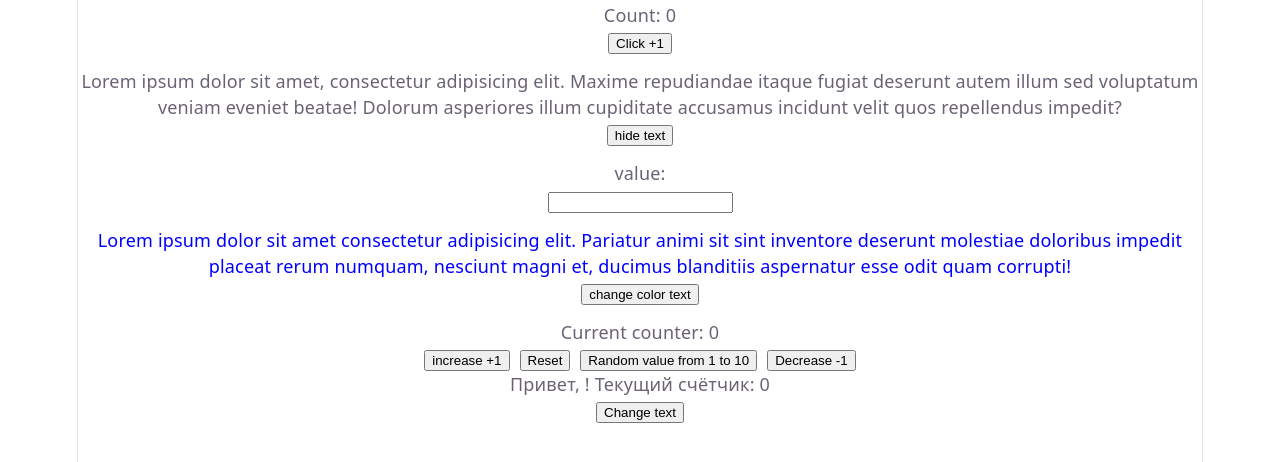
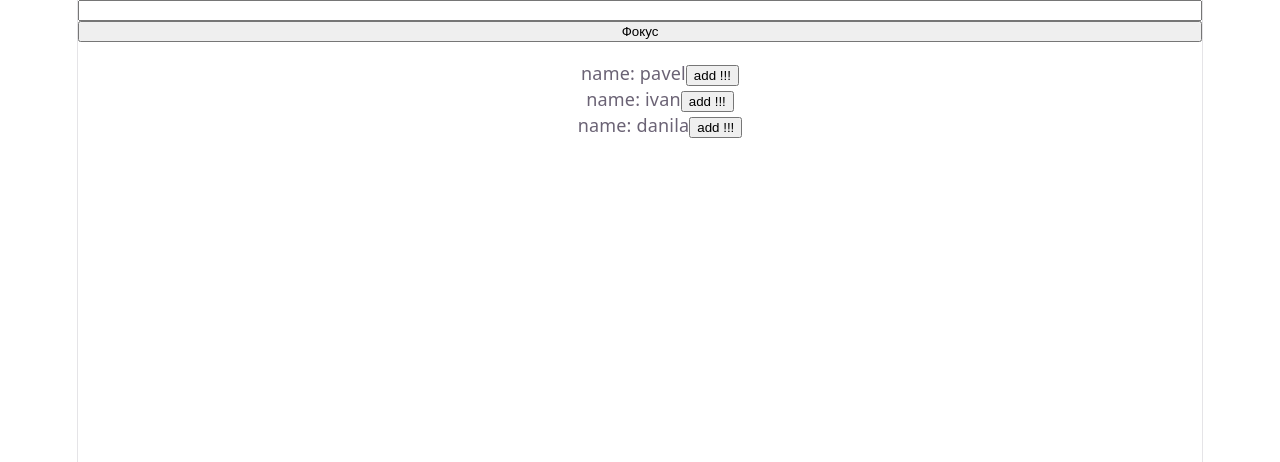
Before and after one commit to yermalovichsviataslau/rrr, a React (Vite) app: page / in a window 1280 px wide. Shown: the top 462 px of the page. Built offline with nearby package versions, Linux system fonts and the light colour scheme.

Commit message:
completed the tasks

```diff
--- a/src/App.jsx
+++ b/src/App.jsx
@@ -1,36 +1,34 @@
-import { useState } from 'react'
+import { useRef, useState } from 'react'
 import './App.css'
-import ColorText from './components/ColorText'
-import Counter from './components/Counter'
-import LiveInput from './components/LiveInput'
-import ParentComponent from './components/ParentComponent'
-import ToggleText from './components/ToggleText'
+import List from './components/List'
 
 function App() {
-  const [name, setName] = useState('')
+  const [list, setList] = useState([
+    { id: 1, name: 'pavel'},
+    { id: 2, name: 'ivan'},
+    { id: 3, name: 'danila'},
+  ])
 
+  const[val, setVal] = useState('')
+  const inputRef = useRef()
 
+  const focusInput = ()=>{
+    inputRef.current.focus()
+  }
 
+  const addItem = (e) =>{
+    if(e.key=== 'Enter' && val.trim() !== ''){
+      setList(prevItem => [...prevItem, {id: prevItem.length + 1, name: e.target.value}])
+      setVal('')
+    }
 
-  const style = {
-    border: '2px solid white',
-    marginBottom: '10px',
-    bittonRight: '10px'
-
-  }
-  const styleBtn ={
-    marginRight: '10px'
   }
 
   return (
     <>
-      <Counter style={style} />
-      <ToggleText style={style}/>
-      <LiveInput style={style} name={name} setName={setName}/>
-      <ColorText style={style}/>
-
-      <ParentComponent style={style} styleBtn={styleBtn} name={name} setName={setName}/>
-
+      <input ref={inputRef} type="text" onKeyDown={addItem} value={val} onChange={e=> setVal(e.target.value)}/>
+      <button onClick={focusInput}>Фокус</button>
+      <List arr={list} setList={setList} />
     </>
   )
 }
--- a/src/components/ChildComponent.jsx
+++ /dev/null
@@ -1,7 +0,0 @@
-function ChildComponent({ name, counter }) {
-  return (
-    <p>Привет, {name}! Текущий счётчик: {counter}</p>
-  )
-}
-
-export default ChildComponent
--- a/src/components/ColorText.jsx
+++ /dev/null
@@ -1,21 +0,0 @@
-import { useState } from "react"
-
-function ColorText({style}){
-  const [color, setCoolor] = useState('blue')
-
-  const handleClick = () =>{
-    setCoolor(color === 'blue' ? 'green' : 'blue')
-  }
-
-  const colorForP = {
-    color: color
-  }
-  return(
-    <div style={style}>
-      <p style={colorForP}>Lorem ipsum dolor sit amet consectetur adipisicing elit. Pariatur animi sit sint inventore deserunt molestiae doloribus impedit placeat rerum numquam, nesciunt magni et, ducimus blanditiis aspernatur esse odit quam corrupti!</p>
-      <button onClick={handleClick}>change color text</button>
-    </div>
-  )
-}
-
-export default ColorText
--- a/src/components/Counter.jsx
+++ /dev/null
@@ -1,18 +0,0 @@
-import { useState } from "react"
-
-function Counter ({style}){
-
-  const [count, setCount] = useState(0)
-
-  const increment = () =>{
-    setCount((prevCount)=> prevCount + 1)
-  }
-  return (
-    <div style={style}>
-      <p>Count: {count}</p>
-      <button onClick={increment}>Click +1</button>
-    </div>
-  )
-}
-
-export default Counter
--- /dev/null
+++ b/src/components/List.jsx
@@ -0,0 +1,25 @@
+function List({ arr,  setList}) {
+
+  const handleClick=(id)=>{
+    setList(prevItem => prevItem.map((item)=>{
+      if(item.id === id){
+        return {...item, name:`!!!${item.name}`}
+      }
+      return item
+    }))
+  }
+  return (
+    <>
+      <ul style={{listStyleType: 'none'}}>
+        {arr.map((item) => (
+          <li key={item.id}>
+            {`name: ${item.name}`}
+            <button onClick={()=>handleClick(item.id)}>add !!!</button>
+          </li>
+        ))}
+      </ul>
+    </>
+  )
+}
+
+export default List
--- a/src/components/LiveInput.jsx
+++ /dev/null
@@ -1,16 +0,0 @@
-function LiveInput({style, name, setName}){
-
-  const handleChange = (event) =>{
-    setName(event.target.value)
-  }
-
-  return (
-
-    <div style={style}>
-      <p>value: {name}</p>
-      <input type="text" value={name} onChange={handleChange}/>
-    </div>
-  )
-}
-
-export default LiveInput
--- a/src/components/ParentComponent.jsx
+++ /dev/null
@@ -1,42 +0,0 @@
-import { useState } from "react"
-import ChildComponent from "./ChildComponent"
-import SiblingComponent from "./SiblingComponent"
-
-function ParentComponent ({style, styleBtn, name}){
-  const [counter, setCounter] = useState(0)
-
-  const increase =()=>{
-    setCounter(prevCount => prevCount + 1)
-  }
-
-  const reset = ()=>{
-    setCounter(0)
-  }
-
-  const randomCount = () =>{
-    setCounter(Math.floor(Math.random() * 11))
-  }
-
-  const decrease = () =>{
-    if(counter === 0){
-      alert('not -count')
-      return
-    }
-    setCounter(prevCount => prevCount - 1)
-  }
-
-  return(
-    <div style={style}>
-      <p>Current counter: {counter}</p>
-      <button onClick={increase} style={styleBtn}>increase +1</button>
-      <button onClick={reset} style={styleBtn}>Reset</button>
-      <button onClick={randomCount} style={styleBtn}>Random value from 1 to 10</button>
-      <button onClick={decrease}>Decrease -1</button>
-
-      <ChildComponent name={name} counter={counter}/>
-      <SiblingComponent />
-    </div>
-  )
-}
-
-export default ParentComponent
--- a/src/components/SiblingComponent.jsx
+++ /dev/null
@@ -1,18 +0,0 @@
-import { useState } from "react"
-
-function SiblingComponent(){
-  const [text, setText] = useState('')
-
-  const handleClick =()=>{
-    setText('REDEV')
-  }
-
-  return(
-    <div>
-      <p>{text}</p>
-      <button onClick={handleClick}>Change text</button>
-    </div>
-  )
-}
-
-export default SiblingComponent
--- a/src/components/ToggleText.jsx
+++ /dev/null
@@ -1,18 +0,0 @@
-import { useState } from "react"
-
-function ToggleText({style}){
-  const [text, setText] = useState(true)
-
-  const handleClick = () => {
-    setText((prevItem) => !prevItem)
-  }
-
-  return(
-    <div style={style}>
-      <p>{text && 'Lorem ipsum dolor sit amet, consectetur adipisicing elit. Maxime repudiandae itaque fugiat deserunt autem illum sed voluptatum veniam eveniet beatae! Dolorum asperiores illum cupiditate accusamus incidunt velit quos repellendus impedit?'}</p>
-      <button onClick={handleClick}>{text ? 'hide text' : 'show text'}</button>
-    </div>
-  )
-}
-
-export default ToggleText
```
